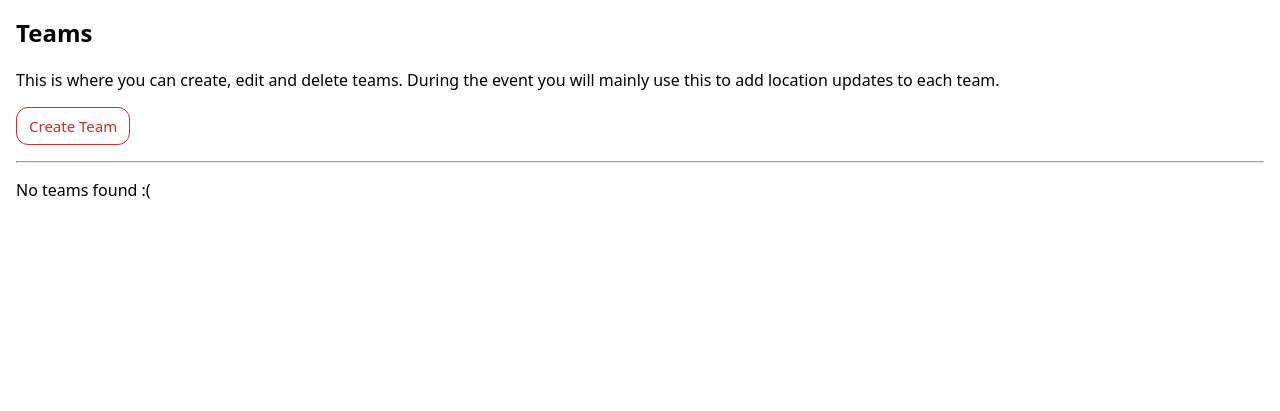
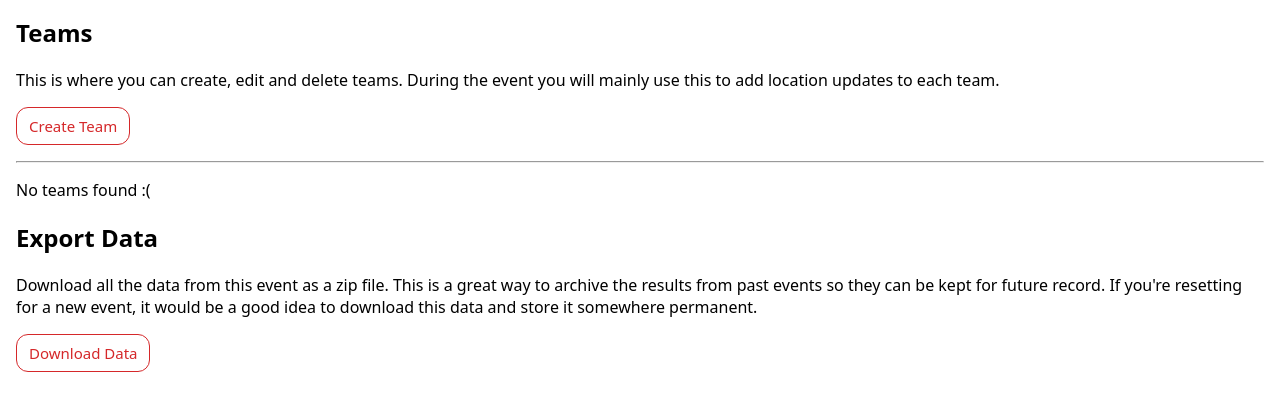
Before and after one commit to bilaalrashid/rag-lost, a PHP site: page /admin/index.php in a window 1280 px wide. Shown: the part 315-726 px from the top of the page. Run offline with PHP 8.4, Linux system fonts and the light colour scheme; the visitor is signed in with stand-in values (Sample User, id 1); data that the repository does not hold is empty.

Commit message:
Add export data button to the admin interface

```diff
--- a/public/admin/index.php
+++ b/public/admin/index.php
@@ -55,6 +55,11 @@
 						}
 					?>
 				</div>
+				<div>
+					<h1>Export Data</h1>
+					<p>Download all the data from this event as a zip file. This is a great way to archive the results from past events so they can be kept for future record. If you're resetting for a new event, it would be a good idea to download this data and store it somewhere permanent.</p>
+					<a href="/api/export.php" class="link-button">Download Data</a>
+				</div>
 			</div>
 		</section>
 	</body>
```
